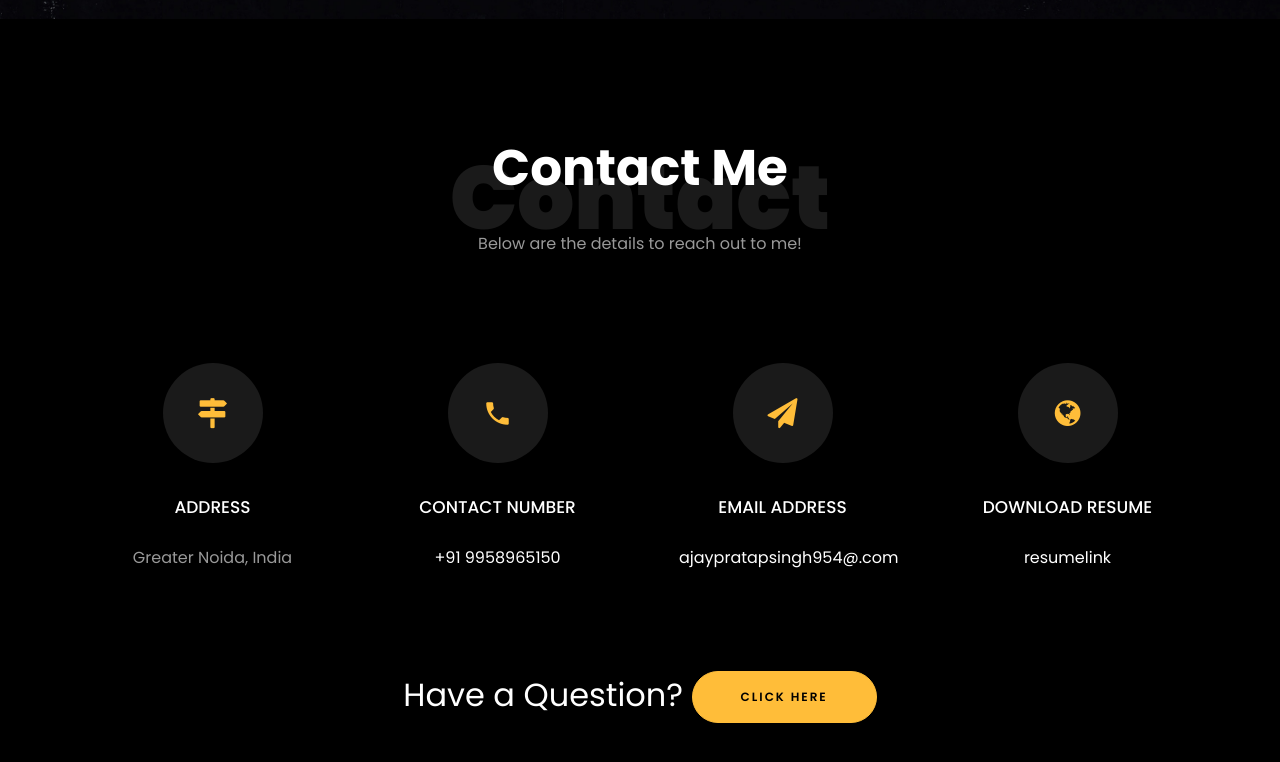
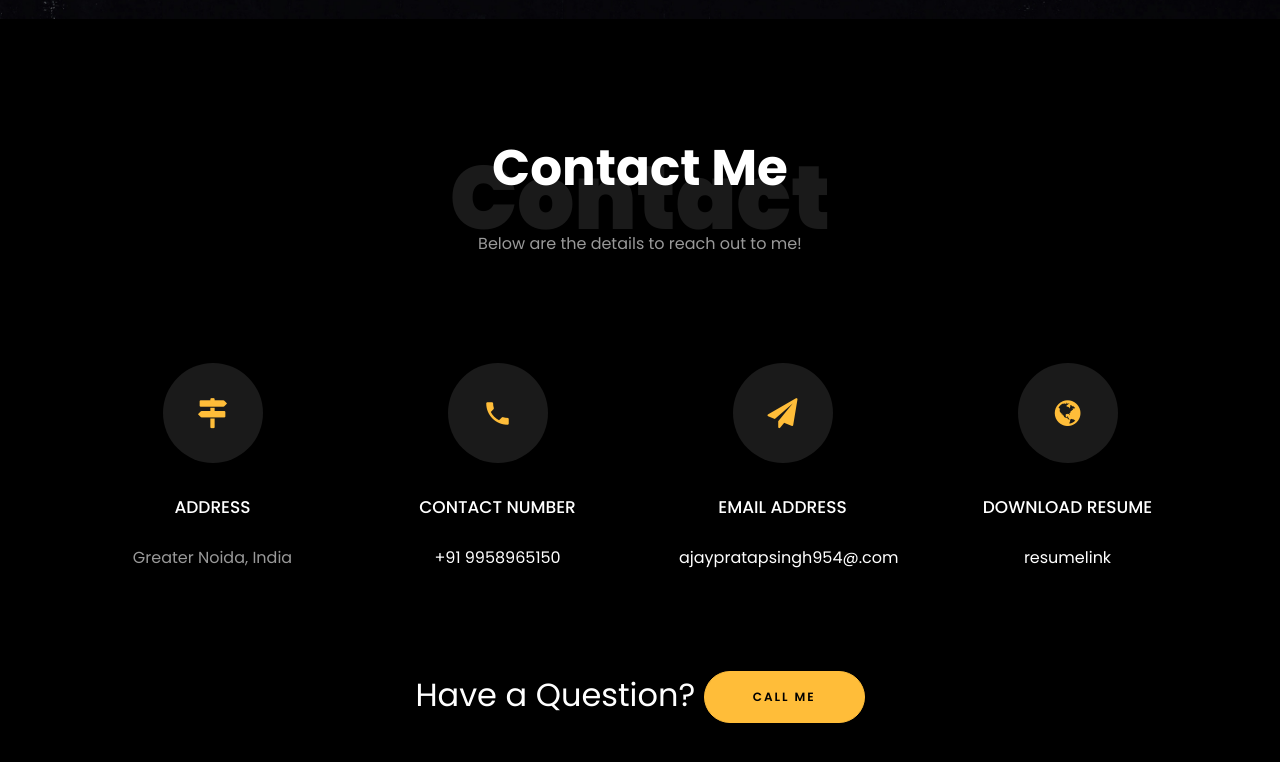
Before and after one commit to ajaypratapsingh954-Rac/ajaypratapsingh954.gethub.io, a plain HTML site: page index.html in a window 1280 px wide. Shown: the part 4814-5576 px from the top of the page. Drawn offline with Linux system fonts and the light colour scheme; animation ran at ten frames a second; files whose address does not match are found by name.

Commit message:
Update index.html

```diff
--- a/index.html
+++ b/index.html
@@ -580,7 +580,7 @@ collecting and organizing client feedback to support decision-making and improve
 			<br>
 			<div class="row justify-content-center">
 				<div class="col-md-7 ftco-animate text-center">
-					<h2>Have a<span> Question?  </span> <a href="" class="btn btn-primary py-3 px-5">Click Here</a> </h2>
+					<h2>Have a<span> Question?  </span> <a href="" class="btn btn-primary py-3 px-5">Call Me</a> </h2>
 				</div>
 			</div>
 				<br>
```
